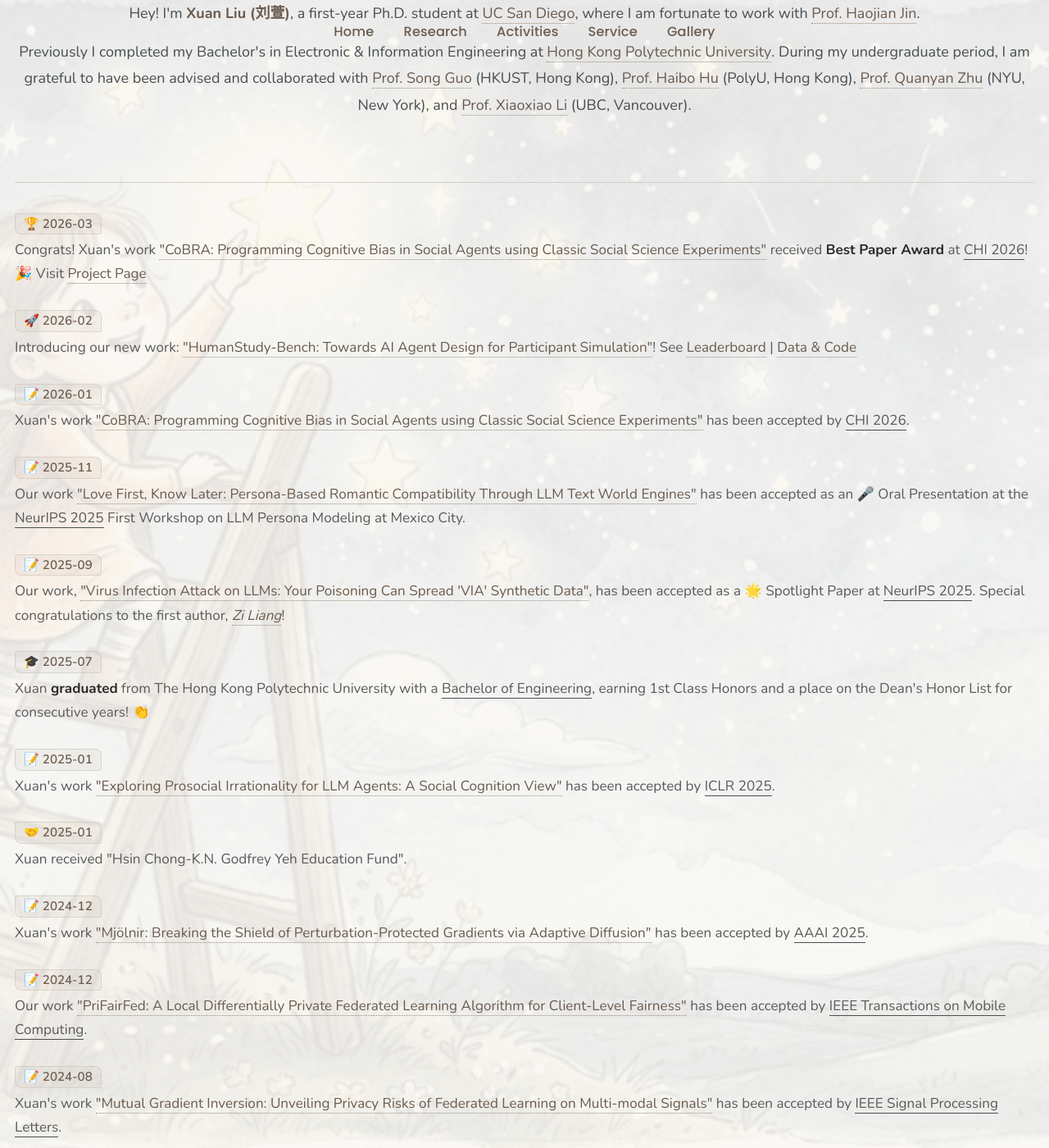
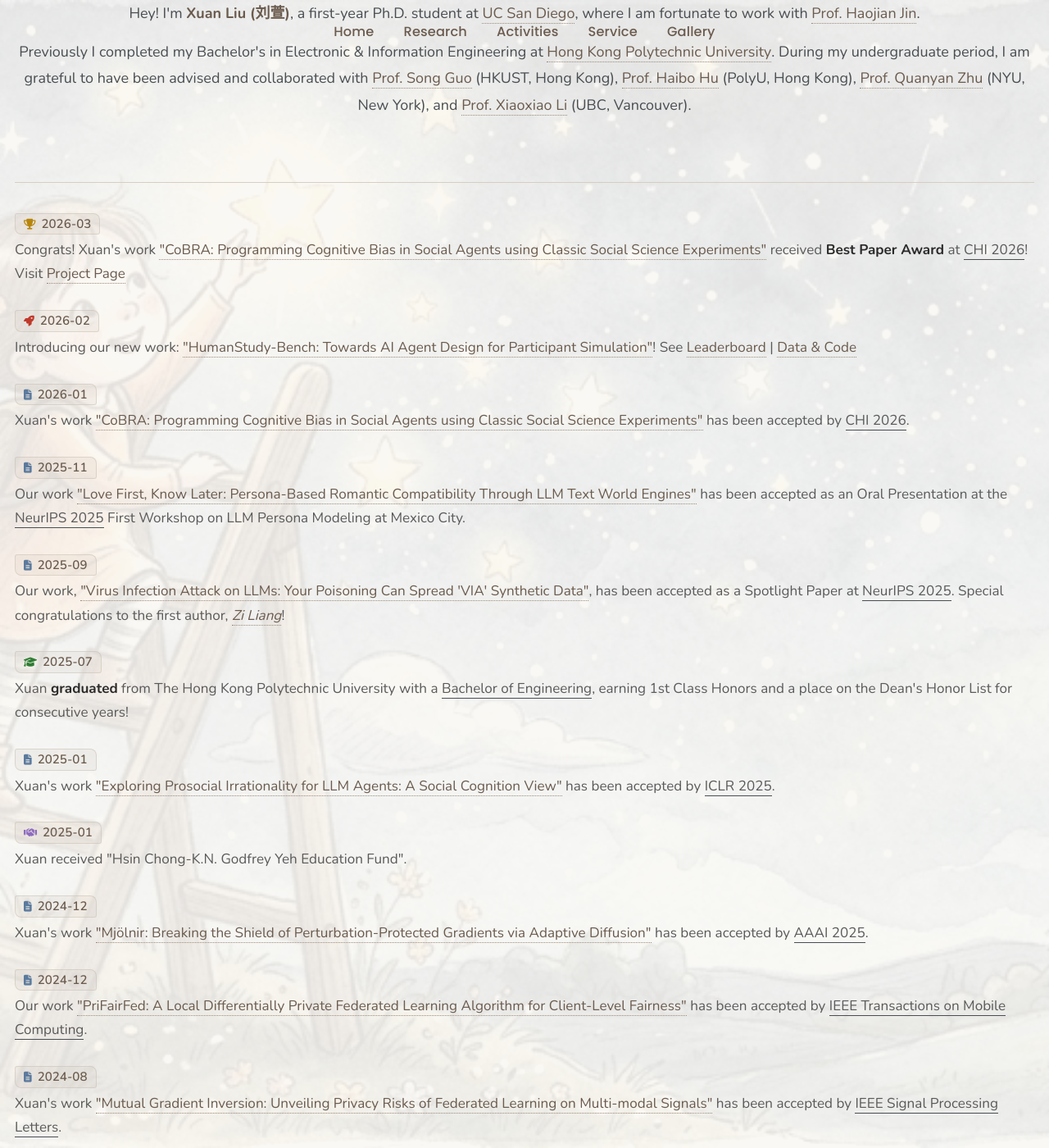
Before and after one commit to XuanL17/XuanL17.github.io, a Jekyll site: the page built from _pages/about.md, in a window 1280 px wide and 1400 px high, scrolled down 523 px. Shown: the whole window at 82% size. Built offline with Jekyll 4.4.1, drawn with Linux system fonts in a browser that asks for light colours; some web fonts are replaced; some of the changed text lies outside the part shown.

Commit message:
change icon

```diff
--- a/_pages/about.md
+++ b/_pages/about.md
@@ -18,161 +18,161 @@ redirect_from:
 
 <div class="modern-timeline">
   <div class="modern-tl-item">
-    <div class="modern-tl-date">🏆 2026-03</div>
+    <div class="modern-tl-date"><i class="fas fa-trophy tl-icon tl-icon--award"></i> 2026-03</div>
     <div class="modern-tl-body">
-      Congrats! Xuan's work <a href="https://arxiv.org/abs/2509.13588">"CoBRA: Programming Cognitive Bias in Social Agents using Classic Social Science Experiments"</a> received <strong>Best Paper Award</strong> at <u>CHI 2026</u>! 🎉 Visit <a href="https://cobra.clawder.ai/">Project Page</a>
+      Congrats! Xuan's work <a href="https://arxiv.org/abs/2509.13588">"CoBRA: Programming Cognitive Bias in Social Agents using Classic Social Science Experiments"</a> received <strong>Best Paper Award</strong> at <u>CHI 2026</u>! Visit <a href="https://cobra.clawder.ai/">Project Page</a>
     </div>
   </div>
 
   <div class="modern-tl-item">
-    <div class="modern-tl-date">🚀 2026-02</div>
+    <div class="modern-tl-date"><i class="fas fa-rocket tl-icon tl-icon--launch"></i> 2026-02</div>
     <div class="modern-tl-body">
       Introducing our new work: <a href="https://arxiv.org/abs/2602.00685">"HumanStudy-Bench: Towards AI Agent Design for Participant Simulation"</a>! See <a href="https://www.hs-bench.clawder.ai/">Leaderboard</a> | <a href="https://github.com/AISmithLab/HumanStudy-Bench">Data & Code</a>
     </div>
   </div>
 
   <div class="modern-tl-item">
-    <div class="modern-tl-date">📝 2026-01</div>
+    <div class="modern-tl-date"><i class="fas fa-file-alt tl-icon tl-icon--paper"></i> 2026-01</div>
     <div class="modern-tl-body">
       Xuan's work <a href="https://arxiv.org/abs/2509.13588">"CoBRA: Programming Cognitive Bias in Social Agents using Classic Social Science Experiments"</a> has been accepted by <u>CHI 2026</u>.
     </div>
   </div>
 
   <div class="modern-tl-item">
-    <div class="modern-tl-date">📝 2025-11</div>
+    <div class="modern-tl-date"><i class="fas fa-file-alt tl-icon tl-icon--paper"></i> 2025-11</div>
     <div class="modern-tl-body">
-      Our work <a href="https://breathingcore.com/f/like-first-know-later-ai-based-romantic-compatibility">"Love First, Know Later: Persona-Based Romantic Compatibility Through LLM Text World Engines"</a> has been accepted as an 🎤 Oral Presentation at the <u>NeurIPS 2025</u> First Workshop on LLM Persona Modeling at Mexico City.
+      Our work <a href="https://breathingcore.com/f/like-first-know-later-ai-based-romantic-compatibility">"Love First, Know Later: Persona-Based Romantic Compatibility Through LLM Text World Engines"</a> has been accepted as an Oral Presentation at the <u>NeurIPS 2025</u> First Workshop on LLM Persona Modeling at Mexico City.
     </div>
   </div>
 
   <div class="modern-tl-item">
-    <div class="modern-tl-date">📝 2025-09</div>
+    <div class="modern-tl-date"><i class="fas fa-file-alt tl-icon tl-icon--paper"></i> 2025-09</div>
     <div class="modern-tl-body">
-      Our work, <a href="https://www.arxiv.org/abs/2509.23041">"Virus Infection Attack on LLMs: Your Poisoning Can Spread 'VIA' Synthetic Data"</a>, has been accepted as a 🌟 Spotlight Paper at <u>NeurIPS 2025</u>. Special congratulations to the first author, <em><a href="https://liangzid.github.io/research.html">Zi Liang</a></em>!
+      Our work, <a href="https://www.arxiv.org/abs/2509.23041">"Virus Infection Attack on LLMs: Your Poisoning Can Spread 'VIA' Synthetic Data"</a>, has been accepted as a Spotlight Paper at <u>NeurIPS 2025</u>. Special congratulations to the first author, <em><a href="https://liangzid.github.io/research.html">Zi Liang</a></em>!
     </div>
   </div>
 
   <div class="modern-tl-item">
-    <div class="modern-tl-date">🎓 2025-07</div>
+    <div class="modern-tl-date"><i class="fas fa-graduation-cap tl-icon tl-icon--grad"></i> 2025-07</div>
     <div class="modern-tl-body">
-      Xuan <strong>graduated</strong> from The Hong Kong Polytechnic University with a <u>Bachelor of Engineering</u>, earning 1st Class Honors and a place on the Dean's Honor List for consecutive years! 👏
+      Xuan <strong>graduated</strong> from The Hong Kong Polytechnic University with a <u>Bachelor of Engineering</u>, earning 1st Class Honors and a place on the Dean's Honor List for consecutive years!
     </div>
   </div>
 
   <div class="modern-tl-item">
-    <div class="modern-tl-date">📝 2025-01</div>
+    <div class="modern-tl-date"><i class="fas fa-file-alt tl-icon tl-icon--paper"></i> 2025-01</div>
     <div class="modern-tl-body">
       Xuan's work <a href="https://arxiv.org/abs/2405.14744">"Exploring Prosocial Irrationality for LLM Agents: A Social Cognition View"</a> has been accepted by <u>ICLR 2025</u>.
     </div>
   </div>
 
   <div class="modern-tl-item">
-    <div class="modern-tl-date">🤝 2025-01</div>
+    <div class="modern-tl-date"><i class="fas fa-handshake tl-icon tl-icon--collab"></i> 2025-01</div>
     <div class="modern-tl-body">
       Xuan received "Hsin Chong-K.N. Godfrey Yeh Education Fund".
     </div>
   </div>
 
   <div class="modern-tl-item">
-    <div class="modern-tl-date">📝 2024-12</div>
+    <div class="modern-tl-date"><i class="fas fa-file-alt tl-icon tl-icon--paper"></i> 2024-12</div>
     <div class="modern-tl-body">
       Xuan's work <a href="https://arxiv.org/abs/2407.05285">"Mjölnir: Breaking the Shield of Perturbation-Protected Gradients via Adaptive Diffusion"</a> has been accepted by <u>AAAI 2025</u>.
     </div>
   </div>
 
   <div class="modern-tl-item">
-    <div class="modern-tl-date">📝 2024-12</div>
+    <div class="modern-tl-date"><i class="fas fa-file-alt tl-icon tl-icon--paper"></i> 2024-12</div>
     <div class="modern-tl-body">
       Our work <a href="https://www.computer.org/csdl/journal/tm/5555/01/10798583/22EagQA5RYc">"PriFairFed: A Local Differentially Private Federated Learning Algorithm for Client-Level Fairness"</a> has been accepted by <u>IEEE Transactions on Mobile Computing</u>.
     </div>
   </div>
 
   <div class="modern-tl-item">
-    <div class="modern-tl-date">📝 2024-08</div>
+    <div class="modern-tl-date"><i class="fas fa-file-alt tl-icon tl-icon--paper"></i> 2024-08</div>
     <div class="modern-tl-body">
       Xuan's work <a href="https://ieeexplore.ieee.org/document/10663250">"Mutual Gradient Inversion: Unveiling Privacy Risks of Federated Learning on Multi-modal Signals"</a> has been accepted by <u>IEEE Signal Processing Letters</u>.
     </div>
   </div>
 
   <div class="modern-tl-item">
-    <div class="modern-tl-date">🏆 2024-04</div>
+    <div class="modern-tl-date"><i class="fas fa-trophy tl-icon tl-icon--award"></i> 2024-04</div>
     <div class="modern-tl-body">
       Xuan received the <a href="https://www.polyu.edu.hk/eee/news-and-events/news/2024/2024-02-21-best-uris-research-project-award-2023/"><strong>Best</strong> Undergraduate Research Project Award</a>! See University Official Posts & Interview at <a href="https://www.instagram.com/p/C6VELkGy9f6/?utm_source=ig_web_copy_link&igsh=MzRlODBiNWFlZA==">Instagram</a>, <a href="https://www.linkedin.com/feed/update/urn:li:activity:7190543155698491392">LinkedIn</a>.
     </div>
   </div>
 
   <div class="modern-tl-item">
-    <div class="modern-tl-date">🤝 2024-01</div>
+    <div class="modern-tl-date"><i class="fas fa-handshake tl-icon tl-icon--collab"></i> 2024-01</div>
     <div class="modern-tl-body">
       Xuan's Start-up BreathingCORE won MicroFund Shortlisted Team and has been selected for <a href="https://www.hkstp.org/">Hong Kong Science and Technology Park</a> Ideation Program!
     </div>
   </div>
 
   <div class="modern-tl-item">
-    <div class="modern-tl-date">🏆 2023-12</div>
+    <div class="modern-tl-date"><i class="fas fa-trophy tl-icon tl-icon--award"></i> 2023-12</div>
     <div class="modern-tl-body">
       Xuan won <a href="https://1drv.ms/i/c/a0549cc609574664/EWC-yWl0Yl9DrcrM72DdjYoBQc3u0PqYE8SMdbN3p2CmSQ?e=2FwRXi">"Outstanding Proposal of Belt and Road Initiatives Youth Creative International Challenge"</a>. See University Official Posts at <a href="https://www.facebook.com/polyueee/photos/-congratulations-to-our-students-on-winning-the-second-prize-in-the-belt-and-roa/724634839855179/?_rdr">Facebook</a>.
     </div>
   </div>
 
   <div class="modern-tl-item">
-    <div class="modern-tl-date">🤝 2023-11</div>
+    <div class="modern-tl-date"><i class="fas fa-handshake tl-icon tl-icon--collab"></i> 2023-11</div>
     <div class="modern-tl-body">
       Xuan received <a href="https://1drv.ms/i/c/a0549cc609574664/EVnp5rIILZdEq2FYc4mItC8BR3sXbCVY8ErnrX9zki5f2g?e=5tAHap">"98th IEEE-VTC Fall Volunteer Service Award"</a>.
     </div>
   </div>
 
   <div class="modern-tl-item">
-    <div class="modern-tl-date">🏆 2023-09</div>
+    <div class="modern-tl-date"><i class="fas fa-trophy tl-icon tl-icon--award"></i> 2023-09</div>
     <div class="modern-tl-body">
       Xuan won <strong>Champion</strong> of Innovation & Entrepreneurship Training Camp Roadshow, securing a 7K CNY cash award.
     </div>
   </div>
 
   <div class="modern-tl-item">
-    <div class="modern-tl-date">🏆 2023-07</div>
+    <div class="modern-tl-date"><i class="fas fa-trophy tl-icon tl-icon--award"></i> 2023-07</div>
     <div class="modern-tl-body">
       Xuan received <a href="https://1drv.ms/b/c/a0549cc609574664/EeORiU9-Ap9HvTyuokGikTMBOy7BWkoeaw_f9EEawMuqzA?e=167nN6">"Department of Electronic and Information Engineering Scholarship for Hall Residents"</a>, for the Top 1 GPA in the academic year of 2022 in the Dept.
     </div>
   </div>
 
   <div class="modern-tl-item">
-    <div class="modern-tl-date">🤝 2023-04</div>
+    <div class="modern-tl-date"><i class="fas fa-handshake tl-icon tl-icon--collab"></i> 2023-04</div>
     <div class="modern-tl-body">
       Xuan received <a href="https://1drv.ms/i/c/a0549cc609574664/EcEEAEuB8PJLlg-9lhkCXsoBude0yTiX8v8DAt-aw9p_fQ?e=IcHHrR">"Hong Kong Government-Researching Out Award"</a>.
     </div>
   </div>
 
   <div class="modern-tl-item">
-    <div class="modern-tl-date">🤝 2023-04</div>
+    <div class="modern-tl-date"><i class="fas fa-handshake tl-icon tl-icon--collab"></i> 2023-04</div>
     <div class="modern-tl-body">
       Xuan received <a href="https://1drv.ms/i/c/a0549cc609574664/ETUjQ9l09B9GhEKxk_-s-hUB1P8Eqtxymq--NzKaHgT3UQ?e=cH3fD2">"Hong Kong Government-Talent Development Scholarship"</a>.
     </div>
   </div>
 
   <div class="modern-tl-item">
-    <div class="modern-tl-date">📝 2023-02</div>
+    <div class="modern-tl-date"><i class="fas fa-file-alt tl-icon tl-icon--paper"></i> 2023-02</div>
     <div class="modern-tl-body">
       Xuan's work <a href="https://ojs.aaai.org/index.php/AAAI/article/view/26995">"MGIA: Mutual Gradient Inversion Attack in Multi-Modal Federated Learning"</a> has been published on <u>AAAI 2023</u> as a student abstract.
     </div>
   </div>
 
   <div class="modern-tl-item">
-    <div class="modern-tl-date">🤝 2022-12</div>
+    <div class="modern-tl-date"><i class="fas fa-handshake tl-icon tl-icon--collab"></i> 2022-12</div>
     <div class="modern-tl-body">
       Xuan received <a href="https://1drv.ms/b/c/a0549cc609574664/EUIPbNI03plAgmhEcSAmQdMBtBPmPdIHaPnAlVNP6RRKXw?e=44Qm1b">"Dr. Winnie S M Tang-PolyU Student Innovation & Entrepreneurship Scholarship"</a>.
     </div>
   </div>
 
   <div class="modern-tl-item">
-    <div class="modern-tl-date">🏆 2022-11</div>
+    <div class="modern-tl-date"><i class="fas fa-trophy tl-icon tl-icon--award"></i> 2022-11</div>
     <div class="modern-tl-body">
       Xuan won <a href="https://1drv.ms/i/c/a0549cc609574664/ERlvMWKvFxJDkuqiiNY9iuoBhDkl9aQUnZrV5mhXQRhiiw?e=4KPMl3"><strong>Best</strong> GPA Award</a> Department of Electronic and Information Engineering.
     </div>
   </div>
 
   <div class="modern-tl-item">
-    <div class="modern-tl-date">🏆 2022-08</div>
+    <div class="modern-tl-date"><i class="fas fa-trophy tl-icon tl-icon--award"></i> 2022-08</div>
     <div class="modern-tl-body">
       Xuan received the "Shenzhen Innovation & Entrepreneurship Competition <strong>Outstanding</strong> Award," securing a 7K CNY cash award.
     </div>
--- a/_sass/_modern.scss
+++ b/_sass/_modern.scss
@@ -291,6 +291,17 @@
   border: 1px solid rgba(197, 189, 176, 0.5);
   border-radius: 3px 8px 3px 8px;
   margin-bottom: 4px;
+
+  .tl-icon {
+    margin-right: 3px;
+    font-size: 0.85em;
+
+    &--award  { color: #b8860b; }
+    &--paper  { color: #5b7a9d; }
+    &--launch { color: #c0392b; }
+    &--grad   { color: #2e7d32; }
+    &--collab { color: #8e6bbf; }
+  }
 }
 
 .modern-tl-body {
```
Also changed, not shown: _pages/activities.md (+1 -1 lines).
